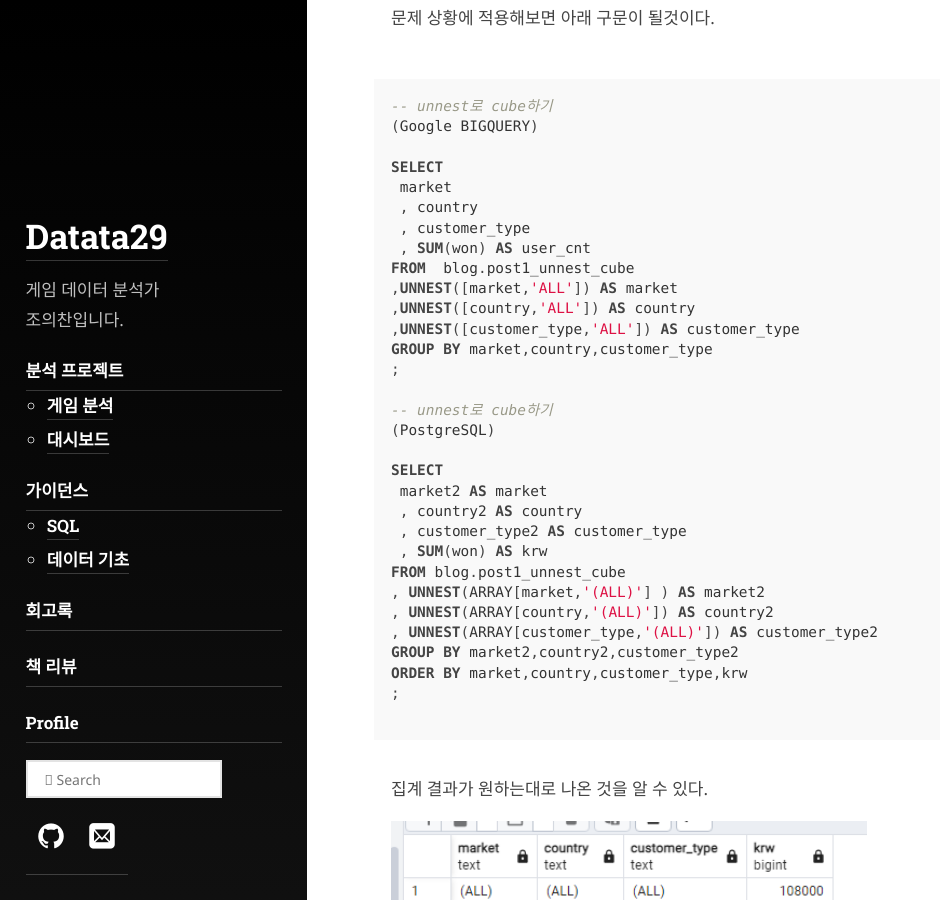
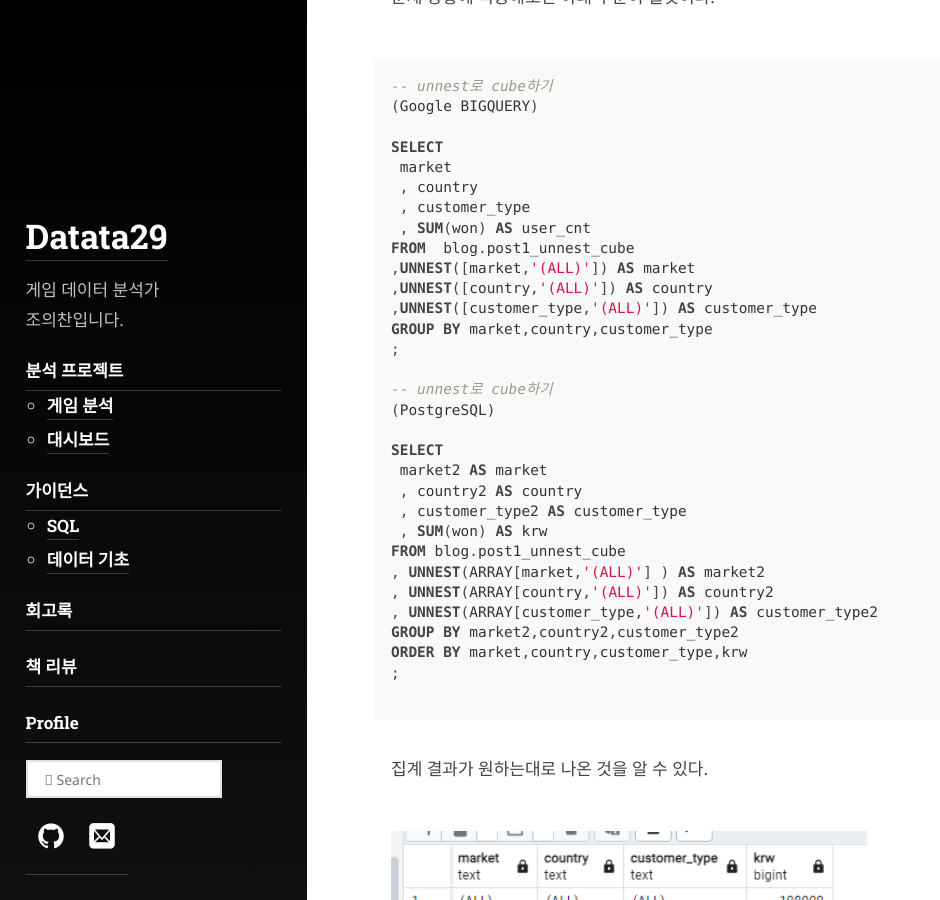
Before and after one commit to datata29/datata29.github.io, a Jekyll site: the page built from _posts/2023-12-25-SQL16.md, in a window 1280 px wide and 900 px high, scrolled down 3894 px. Shown: the whole window, without its empty margins (0-940 px from the left). Built offline with Jekyll 4.4.1, drawn with Linux system fonts in a browser that asks for light colours; nearby versions of some CDN libraries; some web fonts are replaced.

Commit message:
Update 2023-12-25-SQL16.md

````diff
--- a/_posts/2023-12-25-SQL16.md
+++ b/_posts/2023-12-25-SQL16.md
@@ -32,7 +32,7 @@ author: author1
 ( CUBE 계산 : 결합 가능한 모든 값에 대하여 다차원 집계를 생성하는 것을 말함) <br>
 
 결과적으로 ,아래 이미지와 같이 집계 결과를 출력하면 된다. <br>
-( (ALL)로 적혀있는 부분이 소계라고 보면 된다.) <br>
+( (ALL)로 적혀있는 부분이 소계라고 보면 된다.) <br><br>
 
 <img src="{{ site.baseurl }}/assets/img/sql16_002_output.png" width="70%" height="70%"> <br>
 
@@ -44,7 +44,6 @@ ROLLUP 구문을 이용하고 싶었으나, ROLLUP은 인수 순서에 따라<br
 
 ```sql
 -- rollup
-
 SELECT
  market
  , country
@@ -59,7 +58,7 @@ GROUP BY ROLLUP (market,nationality, customer_type)
 즉, rollup구문으로는 아래 이미지처럼 노란 형광펜으로 칠해진 부분을 구할수 없다.<br><br>
 
 
-<img src="{{ site.baseurl }}/assets/img/sql16_004_mark.png" width="70%" height="70%"> <br><br>
+<img src="{{ site.baseurl }}/assets/img/sql16_004_mark.png" width="70%" height="70%"> <br>
 
 어떻게 쿼리 구문을 짜야 모든 필드를 기준으로 소계를 구할수 있을까? <br><br>
 
@@ -93,7 +92,6 @@ GROUP BY 필드1
 '전체'를 값으로 넣은 배열을 만들어주고 UNNEST 해줘서 풀어버린후 집계해준다.<br>
 ( 전체 대신 "ALL"로 전체치를 표시하고 싶으면 '전체' 대신 "ALL" 을 넣으면 된다)<br><br>
 
-
 문제 상황에 적용해보면 아래 구문이 될것이다.<br><br>
 
 
@@ -107,9 +105,9 @@ SELECT
  , customer_type
  , SUM(won) AS user_cnt
 FROM  blog.post1_unnest_cube
-,UNNEST([market,'ALL']) AS market
-,UNNEST([country,'ALL']) AS country
-,UNNEST([customer_type,'ALL']) AS customer_type
+,UNNEST([market,'(ALL)']) AS market
+,UNNEST([country,'(ALL)']) AS country
+,UNNEST([customer_type,'(ALL)']) AS customer_type
 GROUP BY market,country,customer_type
 ;
 
@@ -131,7 +129,7 @@ ORDER BY market,country,customer_type,krw
 
 ```
 
-집계 결과가 원하는대로 나온 것을 알 수 있다. <br>
+집계 결과가 원하는대로 나온 것을 알 수 있다. <br><br>
 
 <img src="{{ site.baseurl }}/assets/img/sql16_002_output.png" width="70%" height="70%"> <br><br>
 
````
